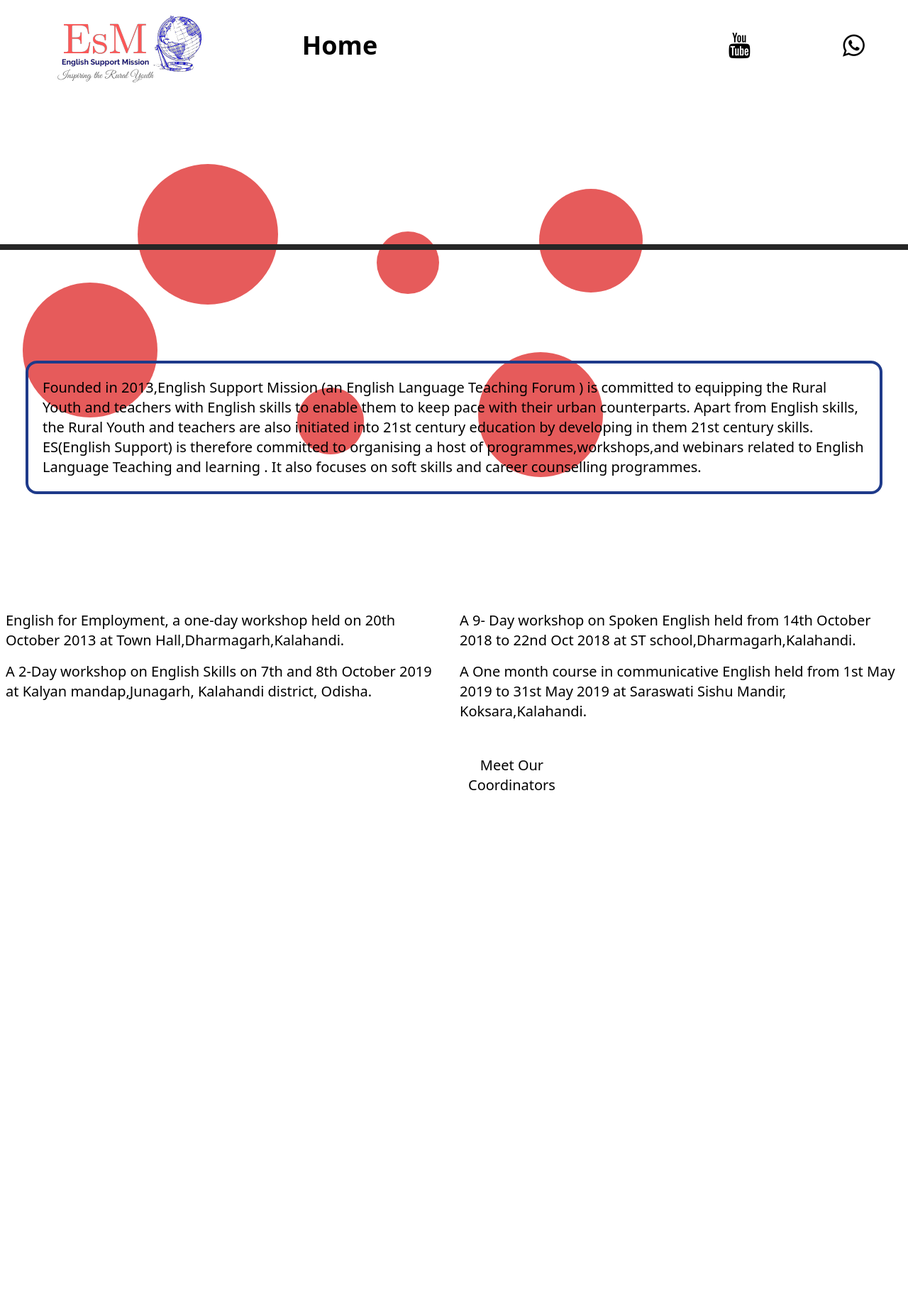
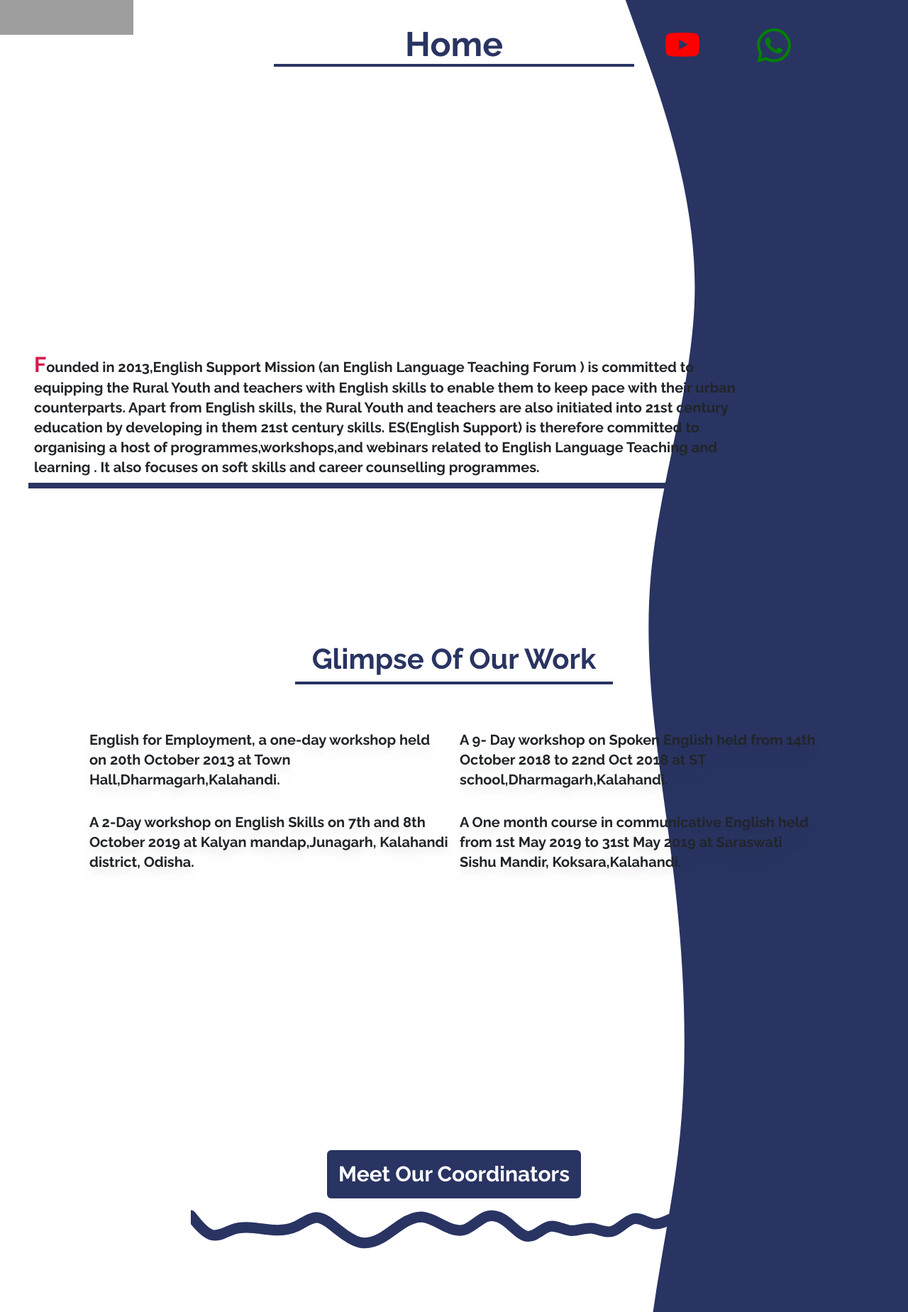
Before and after one commit to deepankarsamal/esm, a PHP site: page / in a window 1280 px wide. Shown: the whole page at 71% size. Before the commit the page ends 1113 px from the top, so only its background shows below. Run offline with PHP 8.4, Linux system fonts and the light colour scheme; style sheets or scripts are compiled from the project's sources; some libraries are stand-ins or nearby versions; grey boxes are pictures that could not be loaded.

Commit message:
Add files via upload

```diff
--- a/index.html
+++ b/index.html
@@ -15,30 +15,141 @@
       rel="stylesheet"
       href="https://cdn.jsdelivr.net/npm/@splidejs/splide@4.1.2/dist/css/splide.min.css"
     />
+    <link rel="preconnect" href="https://fonts.googleapis.com" />
+    <link rel="preconnect" href="https://fonts.gstatic.com" crossorigin />
+    <link
+      href="https://fonts.googleapis.com/css2?family=Raleway:wght@400;700&display=swap"
+      rel="stylesheet"
+    />
+    <link
+      href="https://cdn.jsdelivr.net/npm/bootstrap@5.0.2/dist/css/bootstrap.min.css"
+      rel="stylesheet"
+      integrity="sha384-EVSTQN3/azprG1Anm3QDgpJLIm9Nao0Yz1ztcQTwFspd3yD65VohhpuuCOmLASjC"
+      crossorigin="anonymous"
+    />
+    <script
+      src="https://cdn.jsdelivr.net/npm/bootstrap@5.0.2/dist/js/bootstrap.bundle.min.js"
+      integrity="sha384-MrcW6ZMFYlzcLA8Nl+NtUVF0sA7MsXsP1UyJoMp4YLEuNSfAP+JcXn/tWtIaxVXM"
+      crossorigin="anonymous"
+    ></script>
   </head>
-  <body>
+  <body class="">
     <script>
       document.addEventListener("DOMContentLoaded", function () {
         var splide = new Splide(".splide", {
-          perPage: 2,
+          arrows: false,
+          perPage: 3,
           wheel: true,
           waitForTransition: true,
-          arrows: false,
           pagination: false,
+          loop: true,
+          rewind: true,
         });
         splide.mount();
       });
     </script>
-    <nav class="navbar grid grid-cols-8 gap-2 place-items-center text-4xl pt-10 mb-5">
-      <div class="p-1 col-span-6 font-bold">Home</div>
-      <div class="fa fa-youtube p-1"></div>
-      <div class="fa fa-whatsapp p-1"></div>
+
+    <div class="image max-w-fit max-h-fit mx-auto my-0 d-none d-lg-block">
+      <embed
+        src="/img/logo-2.svg"
+        class="max-w-fit max-h-fit lg:-top-44 lg:absolute scale-50 z-40 md:-left-28"
+        type=""
+      />
+    </div>
+
+    <nav class="navbar d-lg-none navbar-expand-lg navbar-light bg-light">
+      <div class="container-fluid">
+        <a class="navbar-brand mx-auto" href="#"
+          ><embed src="/img/logo-2.svg" width="150" height="100" type=""
+        /></a>
+        <button
+          class="navbar-toggler"
+          type="button"
+          data-bs-toggle="collapse"
+          data-bs-target="#navbarSupportedContent"
+          aria-controls="navbarSupportedContent"
+          aria-expanded="false"
+          aria-label="Toggle navigation"
+        >
+          <span class="navbar-toggler-icon"></span>
+        </button>
+        <div class="collapse navbar-collapse" id="navbarSupportedContent">
+          <ul class="navbar-nav me-auto mb-2 mb-lg-0 place-items-center p-2 bg-[#293462] rounded-md">
+            <li class="nav-item border-b-4 border-white w-full">
+              <a class="nav-link active" aria-current="page" href="#">
+                <svg
+                  xmlns="http://www.w3.org/2000/svg"
+                  width="16"
+                  height="16"
+                  fill="red"
+                  class="bi bi-youtube hover:opacity-50 transition-all scale-150 mx-auto"
+                  viewBox="0 0 16 16"
+                >
+                  <path
+                    d="M8.051 1.999h.089c.822.003 4.987.033 6.11.335a2.01 2.01 0 0 1 1.415 1.42c.101.38.172.883.22 1.402l.01.104.022.26.008.104c.065.914.073 1.77.074 1.957v.075c-.001.194-.01 1.108-.082 2.06l-.008.105-.009.104c-.05.572-.124 1.14-.235 1.558a2.007 2.007 0 0 1-1.415 1.42c-1.16.312-5.569.334-6.18.335h-.142c-.309 0-1.587-.006-2.927-.052l-.17-.006-.087-.004-.171-.007-.171-.007c-1.11-.049-2.167-.128-2.654-.26a2.007 2.007 0 0 1-1.415-1.419c-.111-.417-.185-.986-.235-1.558L.09 9.82l-.008-.104A31.4 31.4 0 0 1 0 7.68v-.123c.002-.215.01-.958.064-1.778l.007-.103.003-.052.008-.104.022-.26.01-.104c.048-.519.119-1.023.22-1.402a2.007 2.007 0 0 1 1.415-1.42c.487-.13 1.544-.21 2.654-.26l.17-.007.172-.006.086-.003.171-.007A99.788 99.788 0 0 1 7.858 2h.193zM6.4 5.209v4.818l4.157-2.408L6.4 5.209z"
+                  /></svg
+              ></a>
+            </li>
+            <li class="nav-item">
+              <a class="nav-link" href="#"
+                ><svg
+                  xmlns="http://www.w3.org/2000/svg"
+                  width="16"
+                  height="16"
+                  fill="green"
+                  class="bi bi-whatsapp hover:opacity-50 transition-all scale-150"
+                  viewBox="0 0 16 16"
+                >
+                  <path
+                    d="M13.601 2.326A7.854 7.854 0 0 0 7.994 0C3.627 0 .068 3.558.064 7.926c0 1.399.366 2.76 1.057 3.965L0 16l4.204-1.102a7.933 7.933 0 0 0 3.79.965h.004c4.368 0 7.926-3.558 7.93-7.93A7.898 7.898 0 0 0 13.6 2.326zM7.994 14.521a6.573 6.573 0 0 1-3.356-.92l-.24-.144-2.494.654.666-2.433-.156-.251a6.56 6.56 0 0 1-1.007-3.505c0-3.626 2.957-6.584 6.591-6.584a6.56 6.56 0 0 1 4.66 1.931 6.557 6.557 0 0 1 1.928 4.66c-.004 3.639-2.961 6.592-6.592 6.592zm3.615-4.934c-.197-.099-1.17-.578-1.353-.646-.182-.065-.315-.099-.445.099-.133.197-.513.646-.627.775-.114.133-.232.148-.43.05-.197-.1-.836-.308-1.592-.985-.59-.525-.985-1.175-1.103-1.372-.114-.198-.011-.304.088-.403.087-.088.197-.232.296-.346.1-.114.133-.198.198-.33.065-.134.034-.248-.015-.347-.05-.099-.445-1.076-.612-1.47-.16-.389-.323-.335-.445-.34-.114-.007-.247-.007-.38-.007a.729.729 0 0 0-.529.247c-.182.198-.691.677-.691 1.654 0 .977.71 1.916.81 2.049.098.133 1.394 2.132 3.383 2.992.47.205.84.326 1.129.418.475.152.904.129 1.246.08.38-.058 1.171-.48 1.338-.943.164-.464.164-.86.114-.943-.049-.084-.182-.133-.38-.232z"
+                  /></svg
+              ></a>
+            </li>
+          </ul>
+        </div>
+      </div>
+    </nav>
+    <div class="landing">
+      <nav
+        class="n1 grid grid-cols-10 gap-2 place-items-center text-5xl h-[10vw]"
+      >
+        <div
+          class="hello p-1 text-[#293462] border-b-4 border-[#293462] w-full text-center col-start-4 col-span-4 font-extrabold hover:bg-clip-text hover:opacity-50 transition-all"
+        >
+          Home
+        </div>
+        <svg
+          xmlns="http://www.w3.org/2000/svg"
+          width="16"
+          height="16"
+          fill="red"
+          class="bi bi-youtube scale-[300%] hover:opacity-50 transition-all"
+          viewBox="0 0 16 16"
+        >
+          <path
+            d="M8.051 1.999h.089c.822.003 4.987.033 6.11.335a2.01 2.01 0 0 1 1.415 1.42c.101.38.172.883.22 1.402l.01.104.022.26.008.104c.065.914.073 1.77.074 1.957v.075c-.001.194-.01 1.108-.082 2.06l-.008.105-.009.104c-.05.572-.124 1.14-.235 1.558a2.007 2.007 0 0 1-1.415 1.42c-1.16.312-5.569.334-6.18.335h-.142c-.309 0-1.587-.006-2.927-.052l-.17-.006-.087-.004-.171-.007-.171-.007c-1.11-.049-2.167-.128-2.654-.26a2.007 2.007 0 0 1-1.415-1.419c-.111-.417-.185-.986-.235-1.558L.09 9.82l-.008-.104A31.4 31.4 0 0 1 0 7.68v-.123c.002-.215.01-.958.064-1.778l.007-.103.003-.052.008-.104.022-.26.01-.104c.048-.519.119-1.023.22-1.402a2.007 2.007 0 0 1 1.415-1.42c.487-.13 1.544-.21 2.654-.26l.17-.007.172-.006.086-.003.171-.007A99.788 99.788 0 0 1 7.858 2h.193zM6.4 5.209v4.818l4.157-2.408L6.4 5.209z"
+          />
+        </svg>
+        <svg
+          xmlns="http://www.w3.org/2000/svg"
+          width="16"
+          height="16"
+          fill="green"
+          class="bi bi-whatsapp scale-[300%] z-40 hover:opacity-50 transition-all"
+          viewBox="0 0 16 16"
+        >
+          <path
+            d="M13.601 2.326A7.854 7.854 0 0 0 7.994 0C3.627 0 .068 3.558.064 7.926c0 1.399.366 2.76 1.057 3.965L0 16l4.204-1.102a7.933 7.933 0 0 0 3.79.965h.004c4.368 0 7.926-3.558 7.93-7.93A7.898 7.898 0 0 0 13.6 2.326zM7.994 14.521a6.573 6.573 0 0 1-3.356-.92l-.24-.144-2.494.654.666-2.433-.156-.251a6.56 6.56 0 0 1-1.007-3.505c0-3.626 2.957-6.584 6.591-6.584a6.56 6.56 0 0 1 4.66 1.931 6.557 6.557 0 0 1 1.928 4.66c-.004 3.639-2.961 6.592-6.592 6.592zm3.615-4.934c-.197-.099-1.17-.578-1.353-.646-.182-.065-.315-.099-.445.099-.133.197-.513.646-.627.775-.114.133-.232.148-.43.05-.197-.1-.836-.308-1.592-.985-.59-.525-.985-1.175-1.103-1.372-.114-.198-.011-.304.088-.403.087-.088.197-.232.296-.346.1-.114.133-.198.198-.33.065-.134.034-.248-.015-.347-.05-.099-.445-1.076-.612-1.47-.16-.389-.323-.335-.445-.34-.114-.007-.247-.007-.38-.007a.729.729 0 0 0-.529.247c-.182.198-.691.677-.691 1.654 0 .977.71 1.916.81 2.049.098.133 1.394 2.132 3.383 2.992.47.205.84.326 1.129.418.475.152.904.129 1.246.08.38-.058 1.171-.48 1.338-.943.164-.464.164-.86.114-.943-.049-.084-.182-.133-.38-.232z"
+          />
+        </svg>
       </nav>
 
       <div
-      class="container carousel-photo max-w-full mt-40 p-10 border-b-8 border-neutral-800 grid grid-cols-8 gap-4 justify-end"
+        class="container carousel-photo max-w-full lg:mt-20 pb-5 lg:grid lg:grid-cols-8 gap-4 place-items-center justify-evenly"
       >
-      <div class="grid grid-cols-2 gap-4 col-span-4 col-start-5">
+        <div
+          class="grid grid-cols-2 gap-4 col-span-4 col-start-5 place-items-center"
+        >
           <div class="placeholder">
             <img src="https://via.placeholder.com/300" alt="" />
           </div>
@@ -53,7 +164,11 @@
           </div>
         </div>
       </div>
-    <div class="about ring-4 ring-blue-900 rounded-xl mx-10 my-40 p-5 text-sm md:text-xl">
+    </div>
+
+    <div
+      class="max-w-5xl sm:mx-auto lg:ml-10 p-2 font-semibold about my-52 text-sm md:text-xl first-letter:text-3xl first-letter:text-[#D61C4E] border-b-8 border-[#293462]"
+    >
       Founded in 2013,English Support Mission (an English Language Teaching
       Forum ) is committed to equipping the Rural Youth and teachers with
       English skills to enable them to keep pace with their urban counterparts.
@@ -65,29 +180,34 @@
       programmes.
     </div>
 
-    <div class="progms container grid grid-cols-2 gap-0 mx-auto text-xl">
-      <div class="p-2">
+     <h1 class="text-center mx-auto max-w-fit font-semibold border-b-4 border-[#293462] text-[#293462] py-2 px-4">
+      Glimpse Of Our Work
+     </h1>
+    <div
+      class="progms container grid grid-cols-2 gap-0 text-xl p-5 font-bold"
+    >
+      <div class="p-2 drop-shadow-xl">
         <img src="https://via.placeholder.com/300" alt="" />
         <p class="">
           English for Employment, a one-day workshop held on 20th October 2013
           at Town Hall,Dharmagarh,Kalahandi.
         </p>
       </div>
-      <div class="p-2">
+      <div class="p-2 drop-shadow-xl">
         <img src="https://via.placeholder.com/300" alt="" />
         <p class="">
           A 9- Day workshop on Spoken English held from 14th October 2018 to
           22nd Oct 2018 at ST school,Dharmagarh,Kalahandi.
         </p>
       </div>
-      <div class="p-2">
+      <div class="p-2 drop-shadow-xl">
         <img src="https://via.placeholder.com/300" alt="" />
         <p class="">
           A 2-Day workshop on English Skills on 7th and 8th October 2019 at
           Kalyan mandap,Junagarh, Kalahandi district, Odisha.
         </p>
       </div>
-      <div class="p-2">
+      <div class="p-2 drop-shadow-xl">
         <img src="https://via.placeholder.com/300" alt="" />
         <p class="">
           A One month course in communicative English held from 1st May 2019 to
@@ -96,16 +216,19 @@
       </div>
     </div>
 
-    <div class="coords max-w-fit mx-auto">
+    <div class="coords mx-auto mt-80 w-full">
       <section
-        class="splide text-center text-xl my-10"
+        class="splide my-10 w-full mx-auto"
         aria-labelledby="carousel-heading"
       >
-        <h2 id="carousel-heading" class="absolute z-40 left-5 -top-10">
+        <h2
+          id="carousel-heading"
+          class="lg:bg-[#293462] lg:p-4 lg:max-w-fit lg:mx-auto lg:text-white rounded-md font-bold w-full text-center lg:text-3xl text-2xl"
+        >
           Meet Our Coordinators
         </h2>
 
-        <div class="splide__track my-20 ">
+        <div class="splide__track my-20 rounded-xl max-w-screen-md mx-auto">
           <ul class="splide__list text-xs md:text-xl">
             <li class="splide__slide">
               <section class="mx-auto">
@@ -114,7 +237,33 @@
                   alt=""
                   class="rounded-full"
                 />
-
+              </section>
+            </li>
+            <li class="splide__slide">
+              <section class="mx-auto">
+                <img
+                  src="https://via.placeholder.com/300"
+                  alt=""
+                  class="rounded-full"
+                />
+              </section>
+            </li>
+            <li class="splide__slide">
+              <section class="mx-auto">
+                <img
+                  src="https://via.placeholder.com/300"
+                  alt=""
+                  class="rounded-full"
+                />
+              </section>
+            </li>
+            <li class="splide__slide">
+              <section class="mx-auto">
+                <img
+                  src="https://via.placeholder.com/300"
+                  alt=""
+                  class="rounded-full"
+                />
               </section>
             </li>
             <li class="splide__slide">
@@ -139,20 +288,5 @@
         </div>
       </section>
     </div>
-
-
-    <div class="image max-w-screen-xl">
-      <img
-        src="/img/White_SIgnature_Art_Studio_Logo-removebg-preview-2.png"
-        class=" top-5 left-20 absolute z-40"
-        alt=""
-        srcset=""
-      />
-    </div>
-
-    <div class="circles absolute top-40 -z-40 max-w-md
-      md:max-w-2xl lg:max-w-6xl lg:top-40">
-      <img src="/img/circle-scatter-haikei.svg" alt="">
-    </div>
   </body>
 </html>
--- a/styles.css
+++ b/styles.css
@@ -1,25 +1,55 @@
 @tailwind base;
 @tailwind components;
 @tailwind utilities;
+
+body {
+  overscroll-behavior: none;
+}
 
 .progms img {
   display: block;
   margin: auto;
 }
 
-@media (max-width:768px) {
+@media (max-width: 768px) {
   .progms p {
     display: none;
   }
 }
 
-@media (max-width:768px) {
+@media (max-width: 1023px) {
+  .n1 {
+    display: none;
+  }
+}
+
+@media (min-width: 1024px) {
   .navbar {
     display: none;
   }
 }
 
+* {
+  font-family: "Raleway";
+}
 
-body {
-  overscroll-behavior: none;
+.coords {
+  background-image: url("/img/wave-haikei\ \(3\).svg");
+  background-size: contain;
+  background-position: center top;
+  background-repeat: no-repeat;
 }
+
+.navbar {
+  background-image: url("/img/wave-haikei\ \(4\).svg");
+  background-size: contain;
+  background-position: center top;
+  background-repeat: no-repeat;
+}
+
+body{
+  background-image: url("/img/wave-haikei\ \(5\).svg");
+  background-size: cover;
+  background-position: left left;
+  background-repeat: no-repeat;
+}
```
Also changed, not shown: img/White SIgnature Art Studio Logo (1).png (added), img/layered-steps-haikei (1).svg (added), img/logo-2.svg (added), img/logo-3.svg (added), img/logo.svg (added), img/wave-haikei (2).svg (added), img/wave-haikei (3).svg (added), img/wave-haikei (4).svg (added), img/wave-haikei (5).svg (added). Lines whose indentation alone changed are shown as unchanged.
